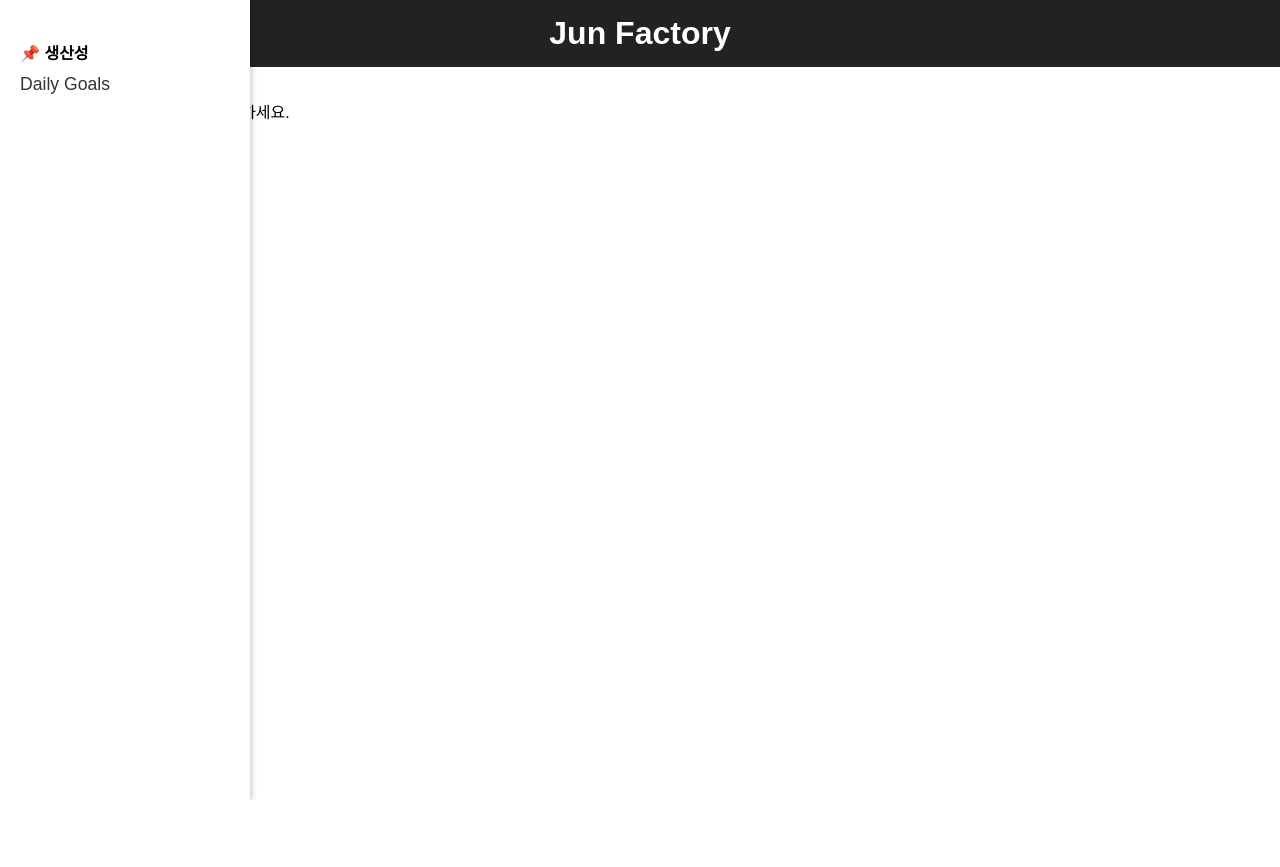
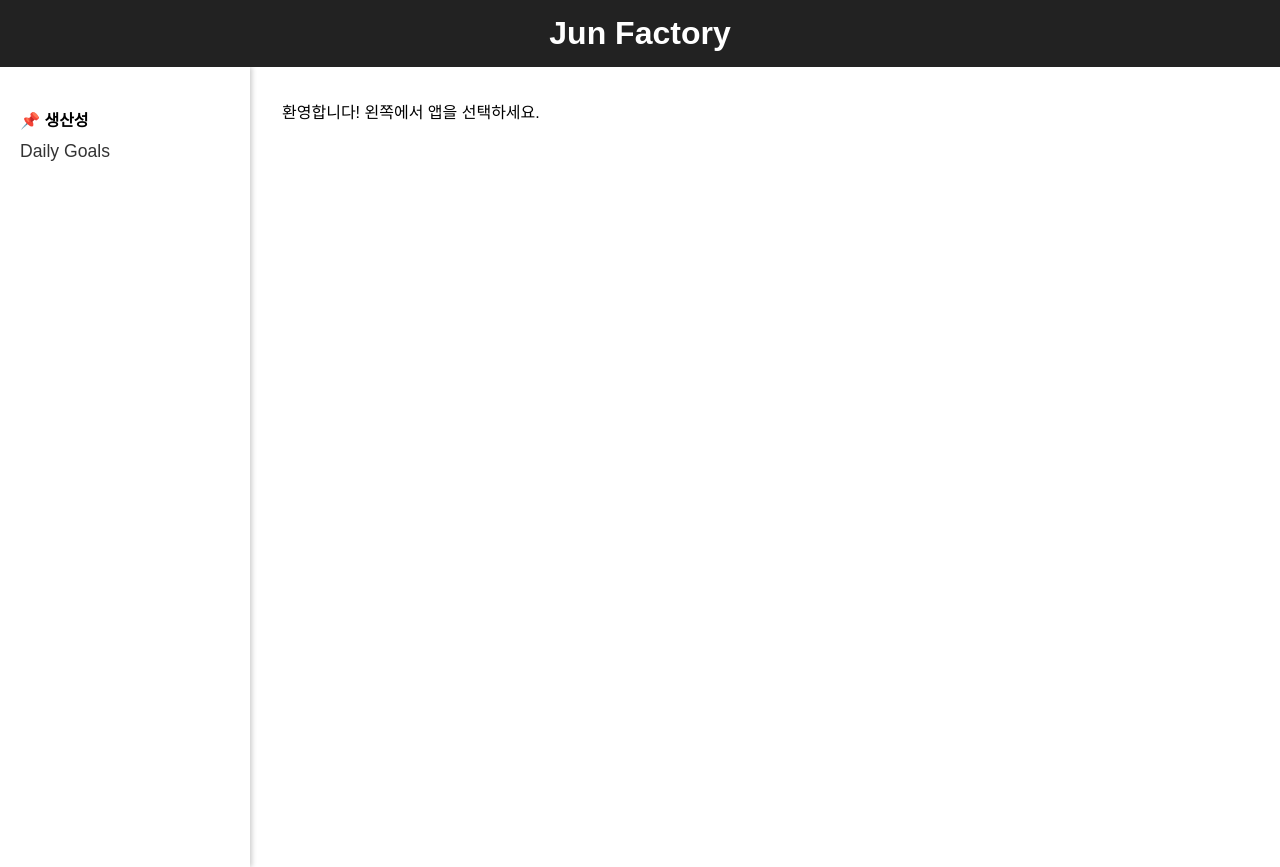
Before and after one commit to koderul/jun_factory, a website: page index.html in a window 1280 px wide. Before the commit the page ends 800 px from the top, so only its background shows below. Drawn offline with Linux system fonts and the light colour scheme.

Commit message:
aside style update & aside menu click after menu hide

```diff
--- a/script.js
+++ b/script.js
@@ -6,6 +6,7 @@
   const menuButton = document.querySelector(".menu-button");
   const closeButton = document.querySelector(".close-button");
   const overlay = document.querySelector(".overlay");
+  const navLinks = document.querySelectorAll("aside nav a");
 
   function openMenu() {
     aside.classList.add("aside-open");
@@ -20,6 +21,11 @@
   menuButton.addEventListener("click", openMenu);
   closeButton.addEventListener("click", closeMenu);
   overlay.addEventListener("click", closeMenu);
+  navLinks.forEach((link) => {
+    link.addEventListener("click", function () {
+      setTimeout(closeMenu, 200); // 부드러운 전환을 위해 살짝 지연
+    });
+  });
 
   function loadContent() {
     const hash = window.location.hash.substring(1) || "home"; // 기본 페이지 설정
--- a/style.css
+++ b/style.css
@@ -26,7 +26,7 @@
 
 /* 기본적으로 aside는 왼쪽에 위치 */
 aside {
-  position: absolute; /* 기존 fixed에서 변경 */
+  /* position: fixed; */
   left: 0;
   top: 0;
   width: 250px;
```
